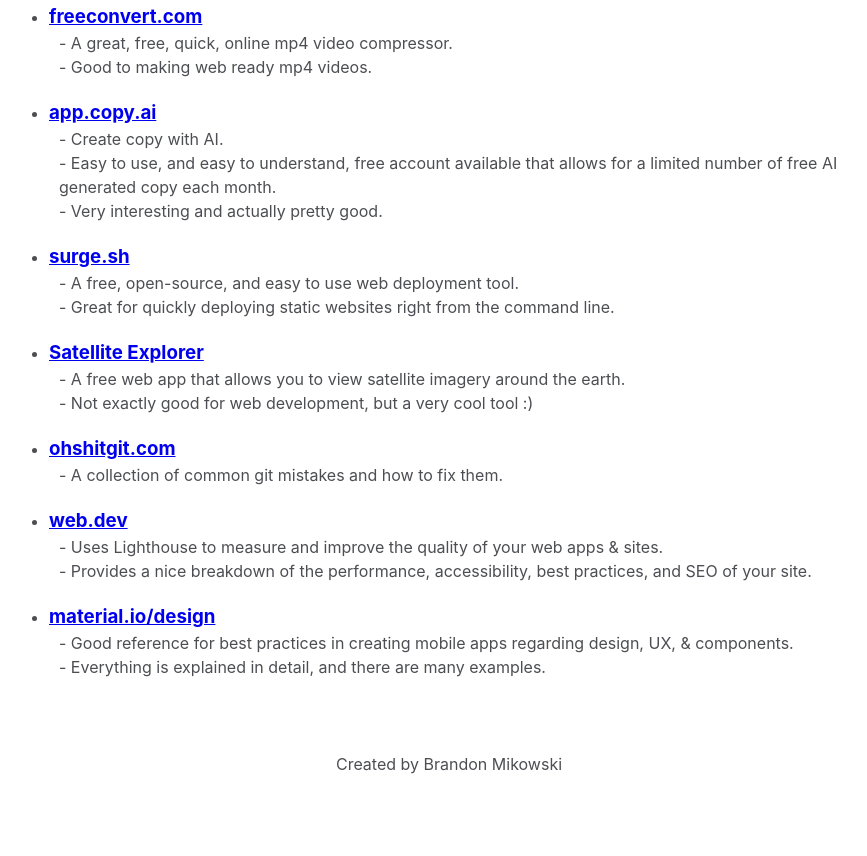
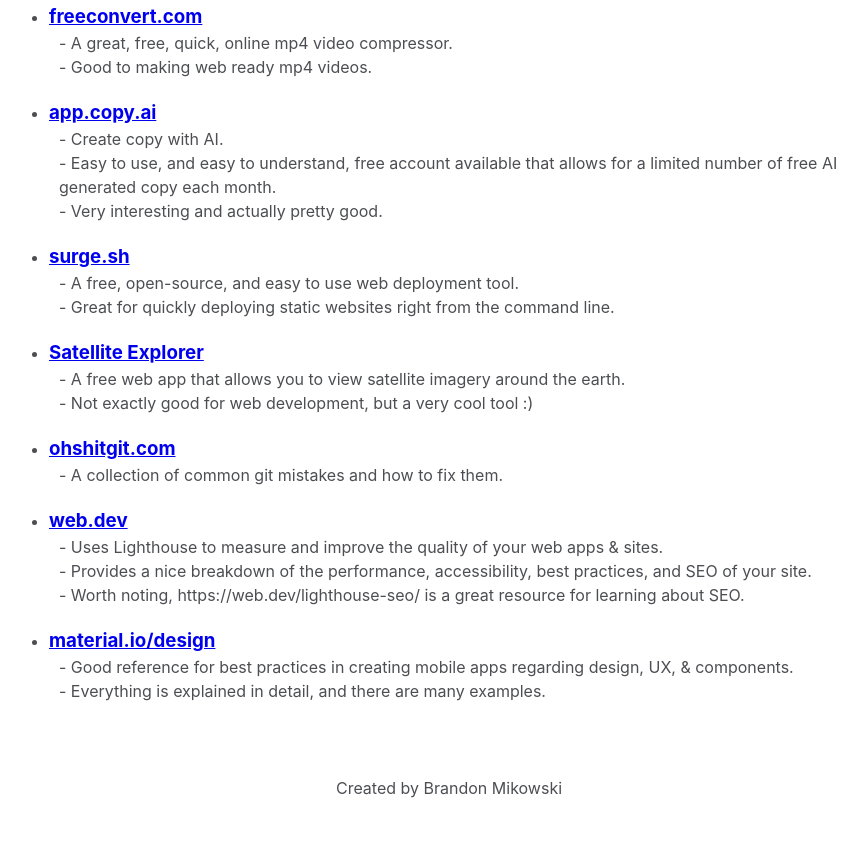
Before and after one commit to MikoFrosty/frosty-webdev, a website: page index.html in a window 1280 px wide. Shown: the part 3610-4466 px from the top of the page, without its empty margins (351-1218 px from the left). Drawn offline with Linux system fonts and the light colour scheme.

Commit message:
Edit entry

```diff
--- a/index.html
+++ b/index.html
@@ -481,6 +481,7 @@
             <p>
               - Uses Lighthouse to measure and improve the quality of your web apps & sites.<br />
               - Provides a nice breakdown of the performance, accessibility, best practices, and SEO of your site.<br />
+              - Worth noting, https://web.dev/lighthouse-seo/ is a great resource for learning about SEO.
             </p>
           </li>
           <li>
```
